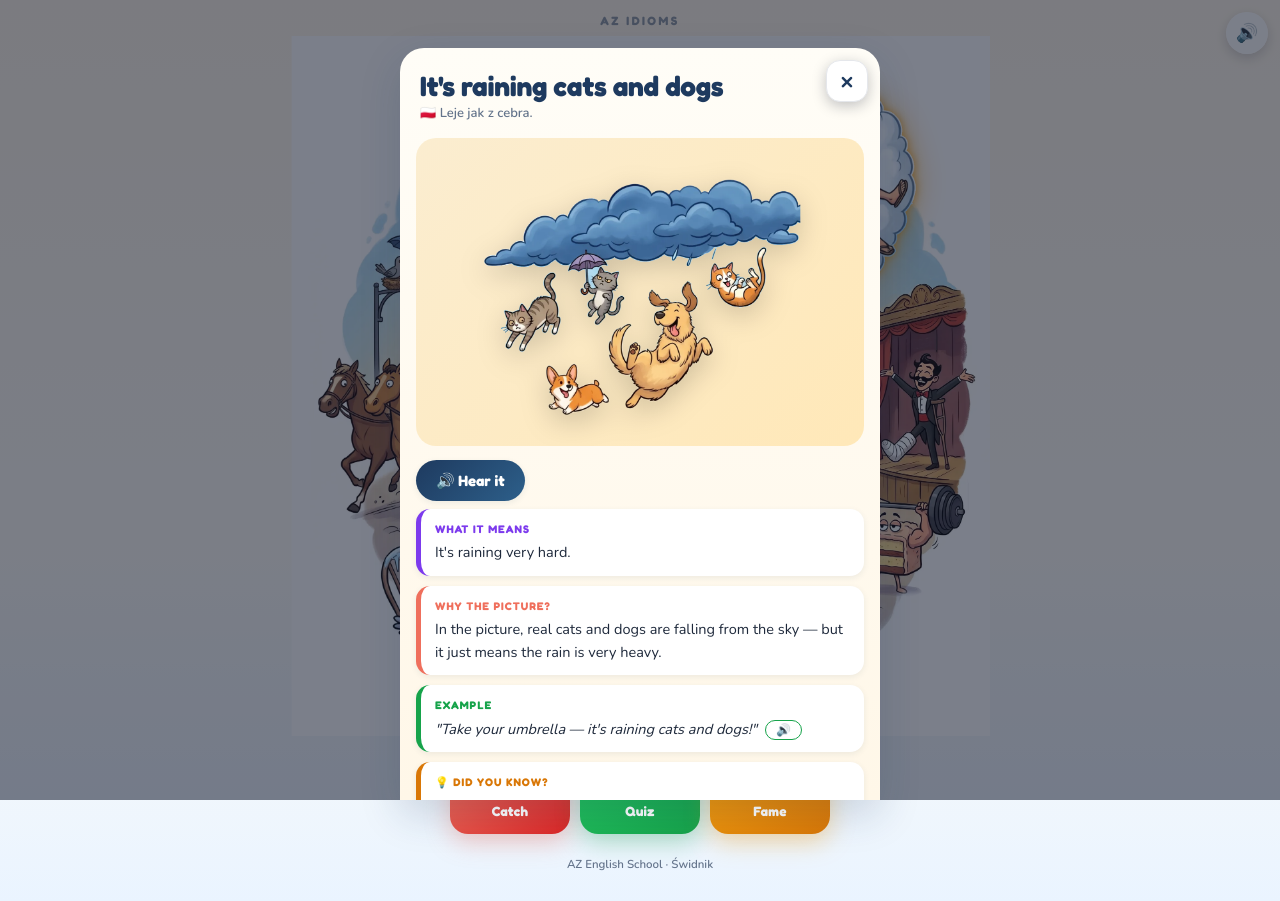
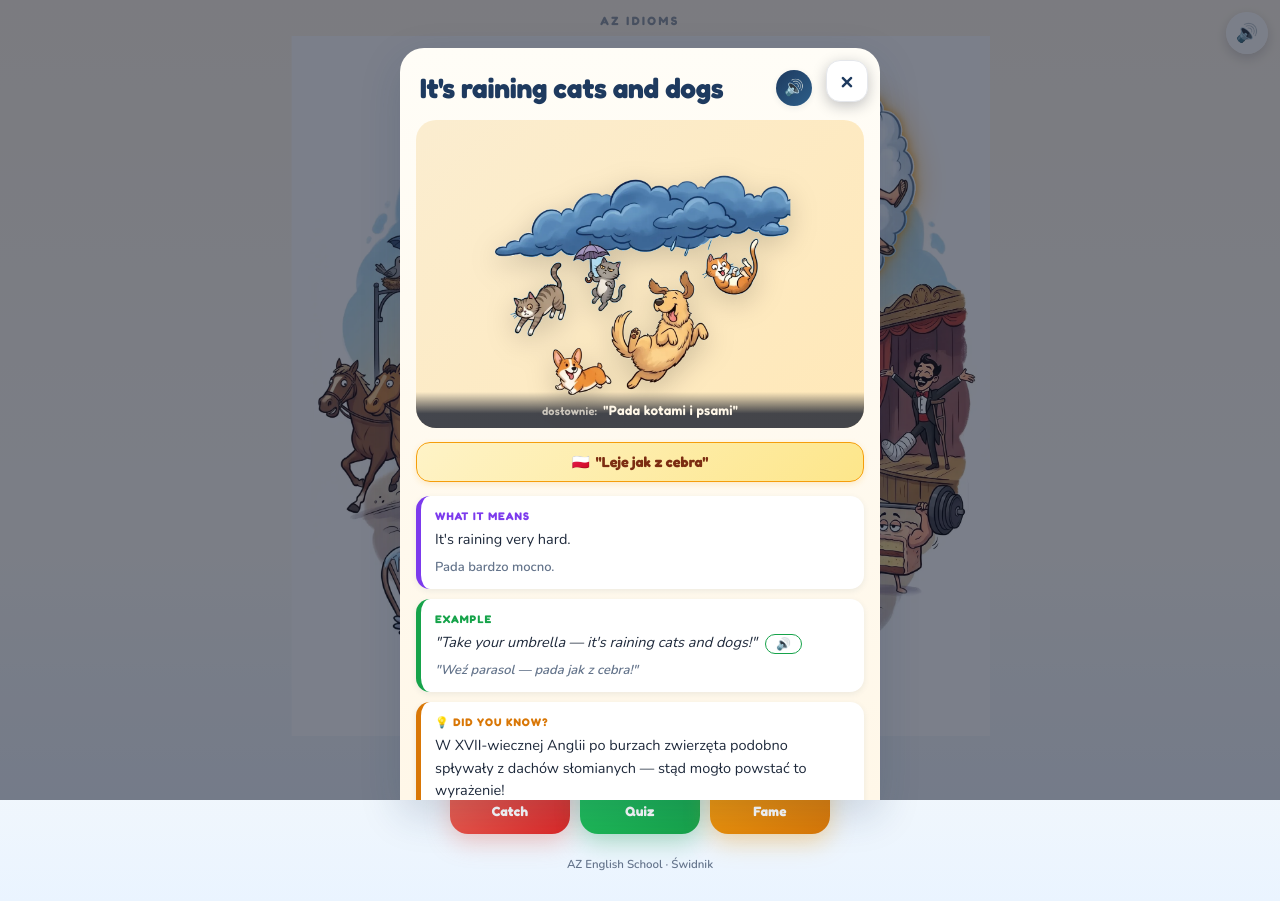
Before and after one commit to adamdmowski/az-idioms, a React (Vite) app: page / in a window 1280 px wide. Both pictures are taken after a click on the button 577 px from the left and 175 px from the top of the page. Built offline with nearby package versions, Linux system fonts and the light colour scheme.

Commit message:
Learning window: literal translations, Polish content, speaker icon, cleaner layout

```diff
--- a/src/App.jsx
+++ b/src/App.jsx
@@ -175,6 +175,88 @@ const IDIOMS = [
   },
 ];
 
+// Polish translations for the Learning Window. Keyed by 2-digit idiom id.
+const LITERAL_PL = {
+  "01": "Pada kotami i psami",
+  "02": "Kiedy świnie latają",
+  "03": "Na chmurze numer dziewięć",
+  "04": "Trzymaj swoje konie",
+  "05": "Burza w filiżance",
+  "06": "Zimny indyk",
+  "07": "Słoń w pokoju",
+  "08": "Chłodny jak ogórek",
+  "09": "Rozsypać fasolę",
+  "10": "Wypuścić kota z torby",
+  "11": "Kot zjadł ci język?",
+  "12": "Złam nogę",
+  "13": "Zimne stopy",
+  "14": "Kawałek ciasta",
+};
+const EQUIVALENT_PL = {
+  "01": "Leje jak z cebra",
+  "02": null,
+  "03": "Być w siódmym niebie",
+  "04": "Wstrzymaj konie!",
+  "05": "Burza w szklance wody",
+  "06": null,
+  "07": null,
+  "08": null,
+  "09": null,
+  "10": null,
+  "11": "Zapomniałeś języka w gębie?",
+  "12": "Połamania nóg!",
+  "13": null,
+  "14": "Bułka z masłem",
+};
+const MEANING_PL = {
+  "01": "Pada bardzo mocno.",
+  "02": "Coś, co nigdy się nie stanie.",
+  "03": "Być bardzo szczęśliwym.",
+  "04": "Poczekaj chwilę, nie spiesz się.",
+  "05": "Robienie wielkiego zamieszania o coś małego.",
+  "06": "Rzucić nawyk nagle i całkowicie.",
+  "07": "Duży, oczywisty problem, o którym nikt nie mówi.",
+  "08": "Bardzo spokojny i opanowany, nawet w trudnej sytuacji.",
+  "09": "Wygadać się, często przez przypadek.",
+  "10": "Zdradzić tajemnicę.",
+  "11": "Mówi się do kogoś, kto jest cicho i nie chce mówić.",
+  "12": "Powodzenia! — szczególnie przed występem.",
+  "13": "Nagle stchórzyć i zrezygnować z czegoś zaplanowanego.",
+  "14": "Coś bardzo łatwego do zrobienia.",
+};
+const EXAMPLE_PL = {
+  "01": "Weź parasol — pada jak z cebra!",
+  "02": "Będziesz codziennie sprzątać pokój? Jasne — jak świnie zaczną latać!",
+  "03": "Była w siódmym niebie, kiedy wygrała nagrodę.",
+  "04": "Wstrzymaj konie — pozwól mi najpierw skończyć!",
+  "05": "Kłócili się o miejsca, ale to była burza w szklance wody.",
+  "06": "Rzucił jedzenie słodyczy z dnia na dzień.",
+  "07": "Nikt nie mówił o zbitym oknie — to był słoń w pokoju.",
+  "08": "Podczas testu była spokojna jak ogórek.",
+  "09": "Nie wygadaj się o przyjęciu-niespodziance!",
+  "10": "Wygadał się o nowym szczeniaku.",
+  "11": "Dlaczego jesteś taki cichy? Kot zjadł ci język?",
+  "12": "Dziś twój wielki występ — połamania nóg!",
+  "13": "Stchórzył tuż przed swoim przemówieniem.",
+  "14": "To zadanie domowe to była bułka z masłem.",
+};
+const FUNFACT_PL = {
+  "01": "W XVII-wiecznej Anglii po burzach zwierzęta podobno spływały z dachów słomianych — stąd mogło powstać to wyrażenie!",
+  "02": "To wyrażenie ma ponad 400 lat! Pierwszy raz pojawiło się drukiem w 1616 roku.",
+  "03": "W buddyzmie jest dziewięć poziomów nieba — 'cloud nine' to ten najwyższy i najszczęśliwszy!",
+  "04": "Wyrażenie pochodzi z czasów, gdy konie były głównym środkiem transportu — 'wstrzymaj konie' dosłownie znaczyło 'zatrzymaj się'!",
+  "05": "Po polsku mówimy 'burza w szklance wody' — prawie to samo co po angielsku, tylko szklanka zamiast filiżanki!",
+  "06": "Wyrażenie pochodzi z XX-wiecznej Ameryki — objawy nagłego odstawienia nałogu powodowały gęsią skórkę, jak u indyka!",
+  "07": "Wyrażenie pojawiło się po raz pierwszy w 1814 roku w bajce rosyjskiego autora Iwana Kryłowa!",
+  "08": "Ogórki mogą być o 11°C chłodniejsze w środku niż temperatura powietrza — więc to wyrażenie jest naukowo prawdziwe!",
+  "09": "W starożytności głosowano za pomocą fasoli. Przewrócenie naczynia ujawniało wynik — stąd 'spill the beans'!",
+  "10": "W średniowieczu oszuści sprzedawali koty w workach zamiast prosiąt. Otwarcie worka ujawniało oszustwo!",
+  "11": "Według legendy starożytni Egipcjanie karani kłamców obcinaniem języka i karmieniem nim kotów!",
+  "12": "W teatrze mówienie 'powodzenia' uważa się za pecha — dlatego aktorzy życzą sobie 'złamania nogi'!",
+  "13": "Wyrażenie pochodzi z XIX wieku i wiąże się z dreszczami odczuwanymi przed stresującym wydarzeniem!",
+  "14": "Wyrażenie pojawiło się w latach 30. XX wieku — prawdopodobnie od łatwych konkursów jedzenia ciasta w wojsku!",
+};
+
 function shuffle(arr) {
   const a = [...arr];
   for (let i = a.length - 1; i > 0; i--) {
@@ -962,6 +1044,14 @@ function LearningWindow({ initialId, cutouts, onClose }) {
 
   const current = ordered[idx];
   const cutout = cutouts.find((c) => c.id === current.id);
+
+  // Polish translations — keyed by 2-digit idiom id
+  const plKey = String(current.id).padStart(2, "0");
+  const literalPL    = LITERAL_PL[plKey];
+  const equivalentPL = EQUIVALENT_PL[plKey];
+  const meaningPL    = MEANING_PL[plKey];
+  const examplePL    = EXAMPLE_PL[plKey];
+  const funFactPL    = FUNFACT_PL[plKey];
 
   const goNext = useCallback(() => setIdx((i) => (i + 1) % ordered.length), [ordered.length]);
   const goPrev = useCallback(() => setIdx((i) => (i - 1 + ordered.length) % ordered.length), [ordered.length]);
@@ -1107,35 +1197,59 @@ function LearningWindow({ initialId, cutouts, onClose }) {
 
         {/* Idiom-changing content has a key so the entrance animation re-runs */}
         <div key={current.id} style={{ animation: "az-fade-in 280ms var(--ease-out) both" }}>
+          {/* Idiom name + small speaker icon */}
+          <div style={{
+            display: "flex",
+            alignItems: "center",
+            gap: 10,
+            margin: "4px 52px 14px 4px",
+          }}>
             <h2 style={{
               fontFamily: "var(--font-display)",
               fontSize: "clamp(22px, 5.8vw, 28px)",
               color: "var(--color-ink)",
-            margin: "4px 50px 2px 4px",
+              margin: 0,
               lineHeight: 1.15,
+              flex: 1,
+              minWidth: 0,
             }}>
               {current.name}
             </h2>
-          <p style={{
-            color: "var(--color-muted)",
-            fontSize: 13,
-            margin: "0 4px 14px",
-            fontWeight: 600,
-          }}>
-            🇵🇱 {current.meaningPL}
-          </p>
-
-          {/* Character cutout card */}
+            <button
+              onClick={() => playForIdiom(current, "name")}
+              aria-label={`Hear "${current.name}"`}
+              className="az-tap"
+              style={{
+                flexShrink: 0,
+                width: 36,
+                height: 36,
+                borderRadius: "50%",
+                background: "linear-gradient(135deg, var(--color-ink), var(--color-ink-soft))",
+                color: "#fff",
+                border: "none",
+                cursor: "pointer",
+                fontSize: 16,
+                display: "inline-flex",
+                alignItems: "center",
+                justifyContent: "center",
+                boxShadow: "var(--shadow-sm)",
+                WebkitTapHighlightColor: "transparent",
+              }}
+            >🔊</button>
+          </div>
+
+          {/* Character image card with literal-PL caption overlay */}
           <div style={{
             background: "linear-gradient(135deg, var(--color-cream-deep), #FFE8B8)",
             borderRadius: 20,
             padding: 14,
+            paddingBottom: 0,
             marginBottom: 14,
             position: "relative",
             display: "flex",
             alignItems: "center",
             justifyContent: "center",
-            minHeight: 180,
+            minHeight: 200,
             aspectRatio: "16 / 11",
             overflow: "hidden",
           }}>
@@ -1146,7 +1260,7 @@ function LearningWindow({ initialId, cutouts, onClose }) {
                 draggable={false}
                 style={{
                   maxWidth: "92%",
-                  maxHeight: "92%",
+                  maxHeight: "82%",
                   objectFit: "contain",
                   filter: "drop-shadow(0 8px 14px rgba(0,0,0,0.18))",
                   animation: "az-pop-in 420ms var(--ease-spring) both",
@@ -1158,42 +1272,65 @@ function LearningWindow({ initialId, cutouts, onClose }) {
               <span aria-hidden="true" style={{ fontSize: 64 }}>{current.emoji}</span>
             )}
 
-          </div>
-
-          {/* Hear it */}
-          <button
-            onClick={() => playForIdiom(current, "name")}
-            className="az-tap"
-            aria-label={`Hear "${current.name}"`}
-            style={{
-              display: "inline-flex",
-              alignItems: "center",
-              gap: 8,
-              background: "linear-gradient(135deg, var(--color-ink), var(--color-ink-soft))",
-              color: "#fff",
-              border: "none",
-              padding: "11px 20px",
-              borderRadius: "var(--r-pill)",
-              cursor: "pointer",
+            {/* Literal Polish caption */}
+            {literalPL && (
+              <div style={{
+                position: "absolute",
+                left: 0,
+                right: 0,
+                bottom: 0,
+                padding: "8px 14px",
+                background: "linear-gradient(180deg, rgba(15,23,42,0) 0%, rgba(15,23,42,0.78) 60%)",
+                color: "#FFF7E8",
+                textAlign: "center",
+                fontFamily: "var(--font-display)",
+                fontWeight: 600,
+                fontSize: 13.5,
+                letterSpacing: "0.2px",
+                pointerEvents: "none",
+              }}>
+                <span style={{ opacity: 0.7, fontSize: 11, marginRight: 6 }}>dosłownie:</span>
+                "{literalPL}"
+              </div>
+            )}
+          </div>
+
+          {/* Polish equivalent idiom — only when one exists */}
+          {equivalentPL && (
+            <div style={{
+              margin: "0 0 14px",
+              padding: "8px 14px",
+              background: "linear-gradient(135deg, #FEF3C7, #FDE68A)",
+              border: "1px solid #F59E0B",
+              borderRadius: 14,
               fontFamily: "var(--font-display)",
               fontWeight: 700,
-              fontSize: 15,
-              margin: "0 auto 16px",
-              boxShadow: "var(--shadow-sm)",
-            }}
-          >
-            🔊 Hear it
-          </button>
-          <div style={{ textAlign: "center", marginTop: -8 }} />
-
-          {/* Sections */}
+              fontSize: 14.5,
+              color: "#7C2D12",
+              textAlign: "center",
+              boxShadow: "0 2px 6px rgba(245, 158, 11, 0.18)",
+            }}>
+              <span aria-hidden="true" style={{ marginRight: 6 }}>🇵🇱</span>
+              "{equivalentPL}"
+            </div>
+          )}
+
+          {/* What it means */}
           <LearningSection title="What it means" color="var(--color-grape)">
-            {current.meaning}
+            <div>{current.meaning}</div>
+            {meaningPL && (
+              <div style={{
+                marginTop: 6,
+                fontSize: 13,
+                color: "var(--color-muted)",
+                fontWeight: 600,
+              }}>{meaningPL}</div>
+            )}
           </LearningSection>
-          <LearningSection title="Why the picture?" color="var(--color-coral)">
-            {current.picture}
-          </LearningSection>
+
+          {/* Example */}
           <LearningSection title="Example" color="var(--color-leaf)">
+            <div>
               <span style={{ fontStyle: "italic" }}>"{current.example}"</span>
               <button
                 onClick={() => playForIdiom(current, "example")}
@@ -1212,71 +1349,24 @@ function LearningWindow({ initialId, cutouts, onClose }) {
                   verticalAlign: "middle",
                 }}
               >🔊</button>
+            </div>
+            {examplePL && (
+              <div style={{
+                marginTop: 6,
+                fontSize: 13,
+                color: "var(--color-muted)",
+                fontStyle: "italic",
+                fontWeight: 600,
+              }}>"{examplePL}"</div>
+            )}
           </LearningSection>
-          {current.funFact && (
+
+          {/* Did you know? — Polish */}
+          {funFactPL && (
             <LearningSection title="💡 Did you know?" color="var(--color-sun-deep)">
-              {current.funFact}
+              {funFactPL}
             </LearningSection>
           )}
-
-          {/* Prev / position / Next */}
-          <div style={{ display: "flex", alignItems: "center", gap: 10 }}>
-            <button
-              onClick={goPrev}
-              className="az-tap"
-              aria-label="Previous idiom"
-              style={{
-                flex: 1,
-                padding: "12px",
-                borderRadius: "var(--r-md)",
-                border: "2px solid var(--color-line)",
-                background: "#fff",
-                color: "var(--color-ink)",
-                cursor: "pointer",
-                fontFamily: "var(--font-display)",
-                fontWeight: 700,
-                fontSize: 15,
-                minHeight: 48,
-              }}
-            >← Prev</button>
-            <span style={{
-              color: "var(--color-muted)",
-              fontSize: 12,
-              fontWeight: 700,
-              minWidth: 44,
-              textAlign: "center",
-            }}>
-              {idx + 1} / {ordered.length}
-            </span>
-            <button
-              onClick={goNext}
-              className="az-tap"
-              aria-label="Next idiom"
-              style={{
-                flex: 1,
-                padding: "12px",
-                borderRadius: "var(--r-md)",
-                border: "none",
-                background: "linear-gradient(135deg, var(--color-ink), var(--color-ink-soft))",
-                color: "#fff",
-                cursor: "pointer",
-                fontFamily: "var(--font-display)",
-                fontWeight: 700,
-                fontSize: 15,
-                minHeight: 48,
-              }}
-            >Next →</button>
-          </div>
-
-          <p style={{
-            color: "var(--color-muted)",
-            fontSize: 11,
-            textAlign: "center",
-            marginTop: 12,
-            fontWeight: 600,
-          }}>
-            Swipe ◂ ▸ or use arrow keys
-          </p>
         </div>
       </div>
     </div>
```
Lines whose indentation alone changed are shown as unchanged.
